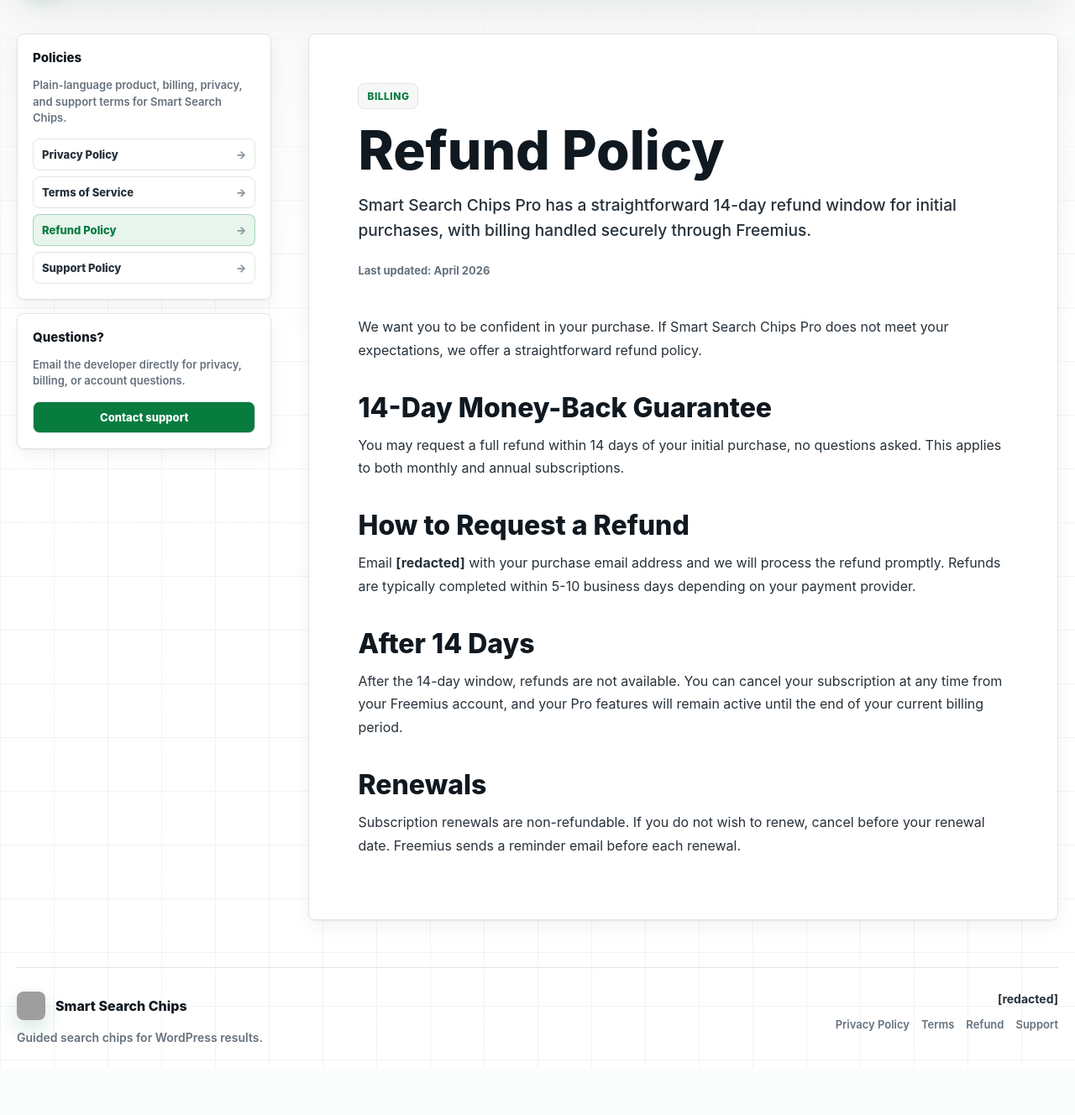
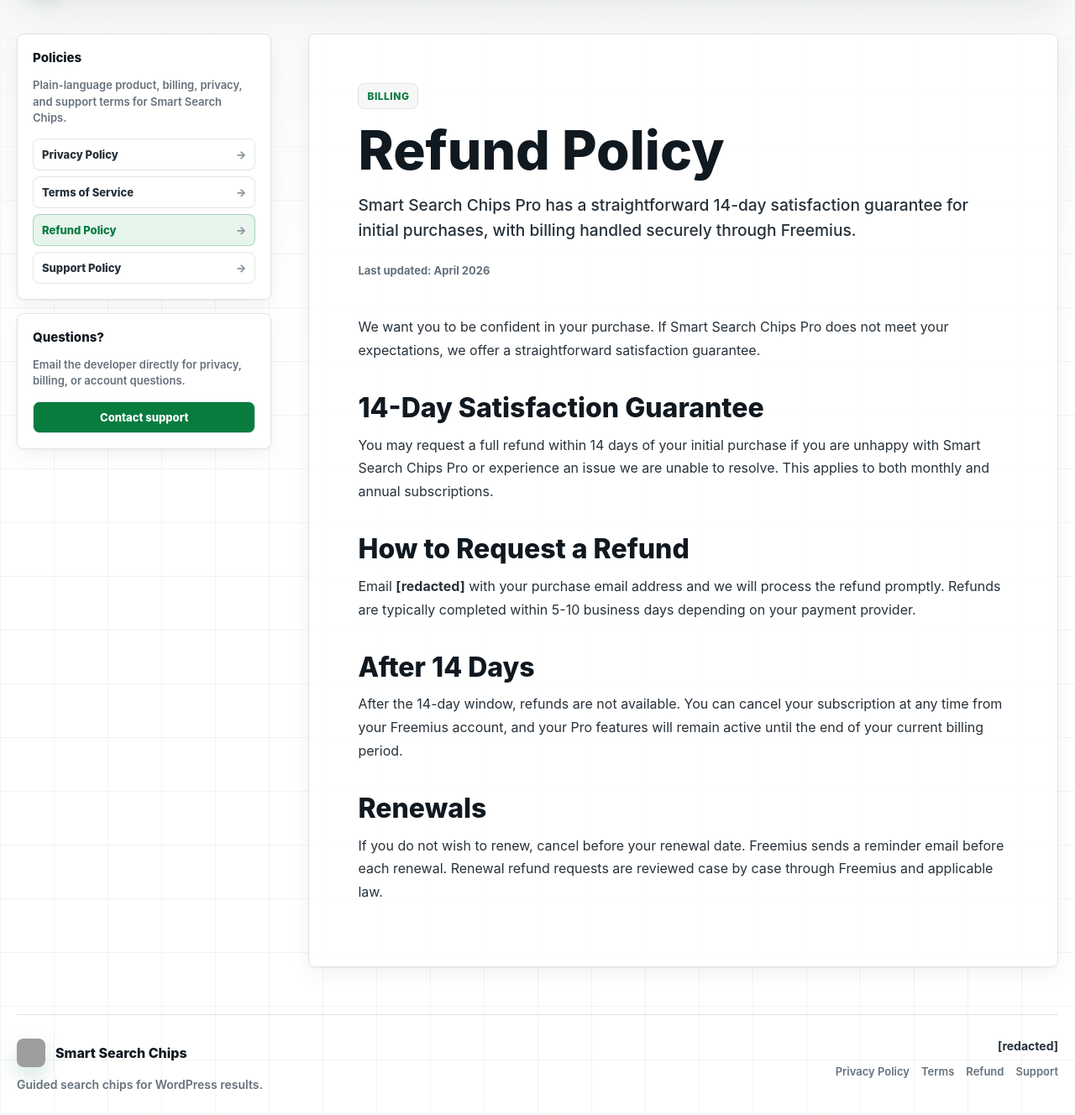
Before and after one commit to JanBartos6/smart-search-chips, a PHP site: page /refund-policy/ in a window 1280 px wide. Shown: the part 82-1410 px from the top of the page at 84% size. Before the commit the page ends 1345 px from the top, so only its background shows below. Run offline with PHP 8.4, Linux system fonts and the light colour scheme; grey boxes are pictures that could not be loaded.

Commit message:
Align launch claims with product behavior

```diff
--- a/marketing/launch-site/index.html
+++ b/marketing/launch-site/index.html
@@ -402,7 +402,7 @@
                   <article><span>Results</span><strong>24 <small>posts</small></strong><a href="#pricing">View results</a></article>
                   <article><span>Tagged</span><strong>18 <small>terms</small></strong><a href="#pricing">View terms</a></article>
                   <article><span>Generated chips</span><strong>8</strong><a href="#pricing">View chips</a></article>
-                  <article><span>Search time</span><strong>42 <small>ms</small></strong><em>Good</em></article>
+                  <article><span>Warnings</span><strong>1</strong><em class="is-warning">Review</em></article>
                   <article><span>Index status</span><strong><i></i>Up to date</strong><a href="#pricing">View details</a></article>
                 </div>
 
--- a/marketing/launch-site/refund-policy/index.html
+++ b/marketing/launch-site/refund-policy/index.html
@@ -49,16 +49,16 @@
         <span class="legal-eyebrow">Billing</span>
         <h1>Refund Policy</h1>
         <p class="legal-summary">
-          Smart Search Chips Pro has a straightforward 14-day refund window for initial purchases,
+          Smart Search Chips Pro has a straightforward 14-day satisfaction guarantee for initial purchases,
           with billing handled securely through Freemius.
         </p>
         <p class="legal-updated"><span>Last updated: April 2026</span></p>
 
         <div class="legal-content">
-          <p>We want you to be confident in your purchase. If Smart Search Chips Pro does not meet your expectations, we offer a straightforward refund policy.</p>
+          <p>We want you to be confident in your purchase. If Smart Search Chips Pro does not meet your expectations, we offer a straightforward satisfaction guarantee.</p>
 
-          <h2>14-Day Money-Back Guarantee</h2>
-          <p>You may request a full refund within 14 days of your initial purchase, no questions asked. This applies to both monthly and annual subscriptions.</p>
+          <h2>14-Day Satisfaction Guarantee</h2>
+          <p>You may request a full refund within 14 days of your initial purchase if you are unhappy with Smart Search Chips Pro or experience an issue we are unable to resolve. This applies to both monthly and annual subscriptions.</p>
 
           <h2>How to Request a Refund</h2>
           <p>Email <strong>[redacted]</strong> with your purchase email address and we will process the refund promptly. Refunds are typically completed within 5-10 business days depending on your payment provider.</p>
@@ -67,7 +67,7 @@
           <p>After the 14-day window, refunds are not available. You can cancel your subscription at any time from your Freemius account, and your Pro features will remain active until the end of your current billing period.</p>
 
           <h2>Renewals</h2>
-          <p>Subscription renewals are non-refundable. If you do not wish to renew, cancel before your renewal date. Freemius sends a reminder email before each renewal.</p>
+          <p>If you do not wish to renew, cancel before your renewal date. Freemius sends a reminder email before each renewal. Renewal refund requests are reviewed case by case through Freemius and applicable law.</p>
         </div>
       </article>
     </div>
--- a/marketing/launch-site/styles.css
+++ b/marketing/launch-site/styles.css
@@ -2301,6 +2301,12 @@ code {
   font-weight: 700;
 }
 
+.plugin-window--concept .plugin-metrics em.is-warning {
+  border-color: #e0b849;
+  color: #7a4d00;
+  background: #fff8e5;
+}
+
 .plugin-window--concept .plugin-metrics i {
   display: inline-block;
   width: 14px;
--- a/marketing/launch-site/terms-of-service/index.html
+++ b/marketing/launch-site/terms-of-service/index.html
@@ -66,7 +66,7 @@
           <p>Pro licenses are sold through Freemius, which handles all payment processing. Subscriptions renew automatically at the end of each billing cycle (monthly or annual) unless cancelled. You can cancel at any time from your Freemius account.</p>
 
           <h2>4. Refunds</h2>
-          <p>We offer a 14-day money-back guarantee on all Pro purchases. If you are not satisfied, contact us within 14 days of purchase for a full refund. See our <a href="/refund-policy/">Refund Policy</a> for details.</p>
+          <p>We offer a 14-day satisfaction guarantee on initial Pro purchases. If you are unhappy with Smart Search Chips Pro or experience an issue we are unable to resolve, contact us within 14 days of purchase. See our <a href="/refund-policy/">Refund Policy</a> for details.</p>
 
           <h2>5. Support</h2>
           <p>Free users can report bugs via the WordPress.org support forum. Pro users receive priority email support. See our <a href="/support-policy/">Support Policy</a> for scope and response times.</p>
```
